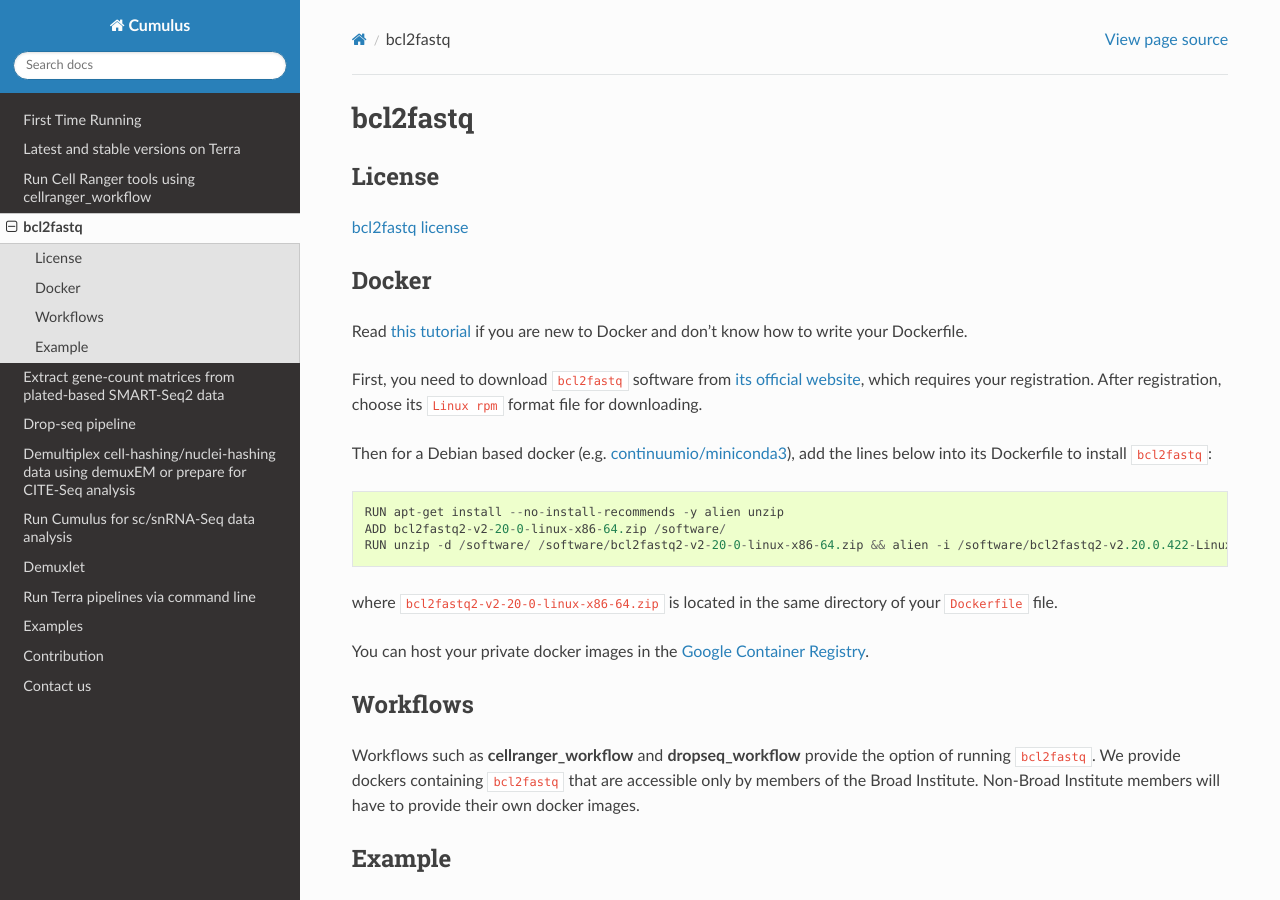
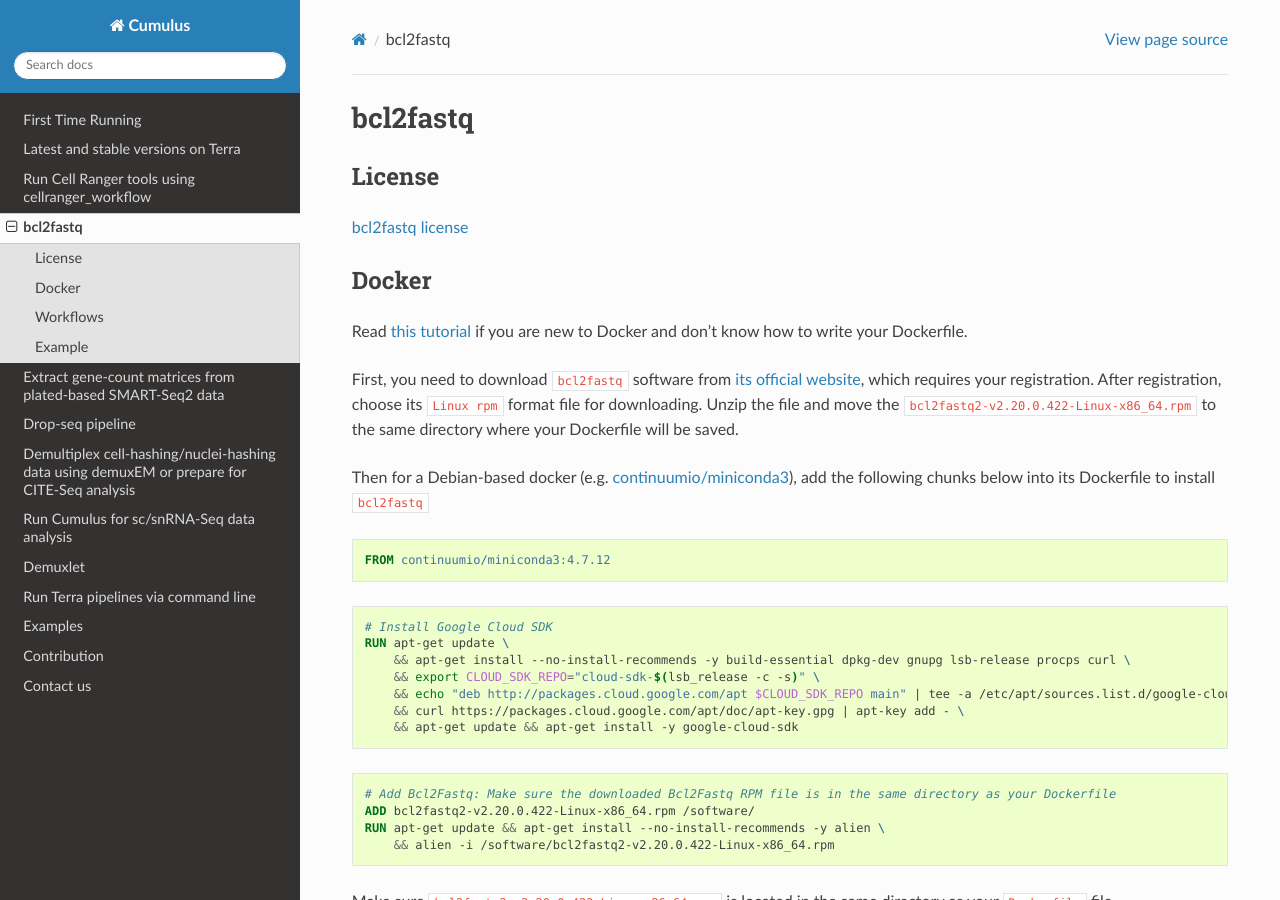
Before and after one commit to lilab-bcb/cumulus, a Sphinx documentation site: the page built from docs/bcl2fastq.rst, in a window 1280 px wide and 900 px high. Built offline with Sphinx 7.4.7 and the Read the Docs theme 2.0.0, drawn with Linux system fonts in a browser that asks for light colours; some of the changed text lies outside the part shown.

Commit message:
Tweaks to dropseq_bundle, dropseq_workflow, and bcl2fastq.rst

```diff
--- a/docs/bcl2fastq.rst
+++ b/docs/bcl2fastq.rst
@@ -12,15 +12,32 @@ Docker
 
 Read `this tutorial <https://docs.docker.com/get-started/>`_ if you are new to Docker and don't know how to write your Dockerfile.
 
-First, you need to download ``bcl2fastq`` software from `its official website <https://support.illumina.com/downloads/bcl2fastq-conversion-software-v2-20.html>`_, which requires your registration. After registration, choose its ``Linux rpm`` format file for downloading.
+First, you need to download ``bcl2fastq`` software from `its official website <https://support.illumina.com/downloads/bcl2fastq-conversion-software-v2-20.html>`_, which requires your registration. After registration, choose its ``Linux rpm`` format file for downloading. Unzip the file and move the ``bcl2fastq2-v2.20.0.422-Linux-x86_64.rpm`` to the same directory where your Dockerfile will be saved.
 
-Then for a Debian based docker (e.g. `continuumio/miniconda3 <https://hub.docker.com/r/continuumio/miniconda3>`_), add the lines below into its Dockerfile to install ``bcl2fastq``::
+Then for a Debian-based docker (e.g. `continuumio/miniconda3 <https://hub.docker.com/r/continuumio/miniconda3>`_), add the following chunks below into its Dockerfile to install ``bcl2fastq``
 
-    RUN apt-get install --no-install-recommends -y alien unzip
-    ADD bcl2fastq2-v2-20-0-linux-x86-64.zip /software/
-    RUN unzip -d /software/ /software/bcl2fastq2-v2-20-0-linux-x86-64.zip && alien -i /software/bcl2fastq2-v2.20.0.422-Linux-x86_64.rpm && rm /software/bcl2fastq2-v2*
+.. code-block:: Docker
 
-where ``bcl2fastq2-v2-20-0-linux-x86-64.zip`` is located in the same directory of your ``Dockerfile`` file.
+    FROM continuumio/miniconda3:4.7.12
+
+.. code-block:: Docker
+
+    # Install Google Cloud SDK
+    RUN apt-get update \
+        && apt-get install --no-install-recommends -y build-essential dpkg-dev gnupg lsb-release procps curl \
+        && export CLOUD_SDK_REPO="cloud-sdk-$(lsb_release -c -s)" \
+        && echo "deb http://packages.cloud.google.com/apt $CLOUD_SDK_REPO main" | tee -a /etc/apt/sources.list.d/google-cloud-sdk.list \
+        && curl https://packages.cloud.google.com/apt/doc/apt-key.gpg | apt-key add - \
+        && apt-get update && apt-get install -y google-cloud-sdk
+
+.. code-block:: Docker
+
+    # Add Bcl2Fastq: Make sure the downloaded Bcl2Fastq RPM file is in the same directory as your Dockerfile
+    ADD bcl2fastq2-v2.20.0.422-Linux-x86_64.rpm /software/
+    RUN apt-get update && apt-get install --no-install-recommends -y alien \
+        && alien -i /software/bcl2fastq2-v2.20.0.422-Linux-x86_64.rpm
+
+Make sure ``bcl2fastq2-v2.20.0.422-Linux-x86_64.rpm`` is located in the same directory as your ``Dockerfile`` file.
 
 You can host your private docker images in the `Google Container Registry`_.
 
```
Also changed, not shown: workflows/drop-seq/bundle/README.md, 2 other files.
